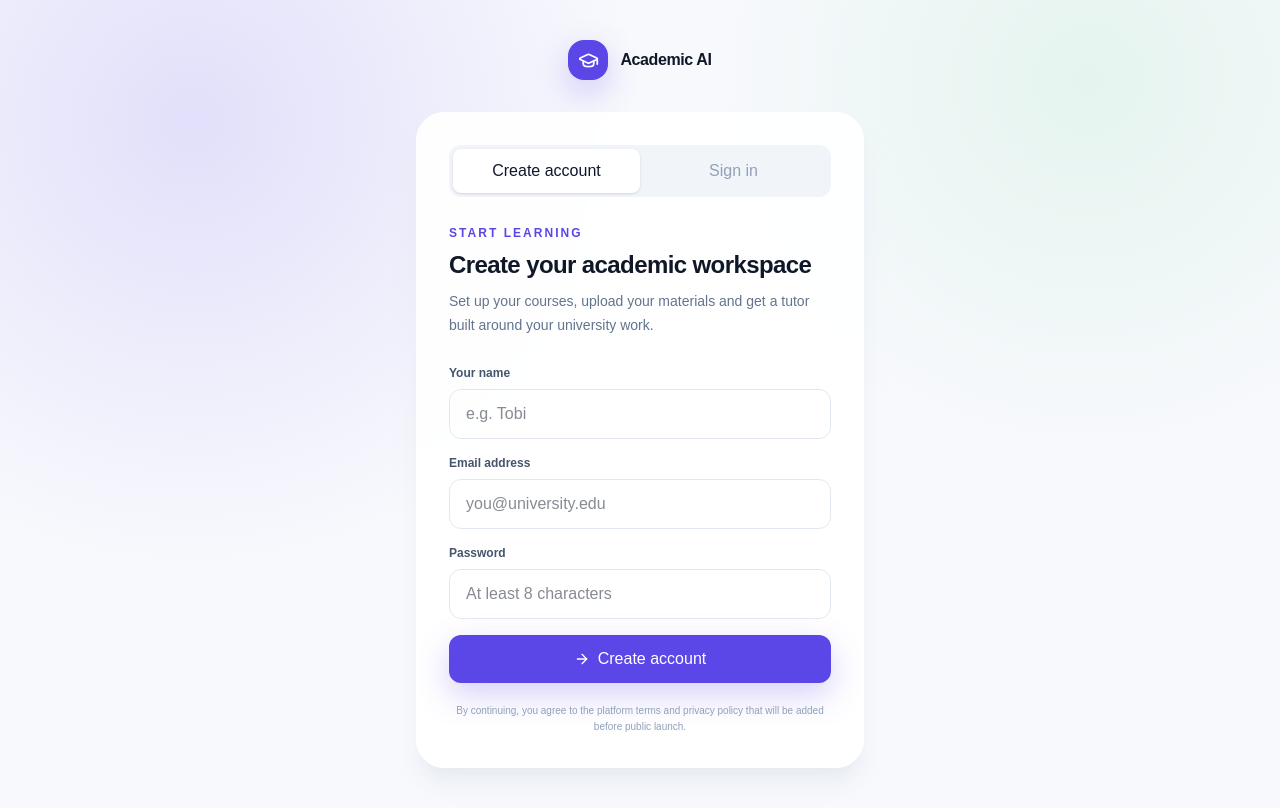
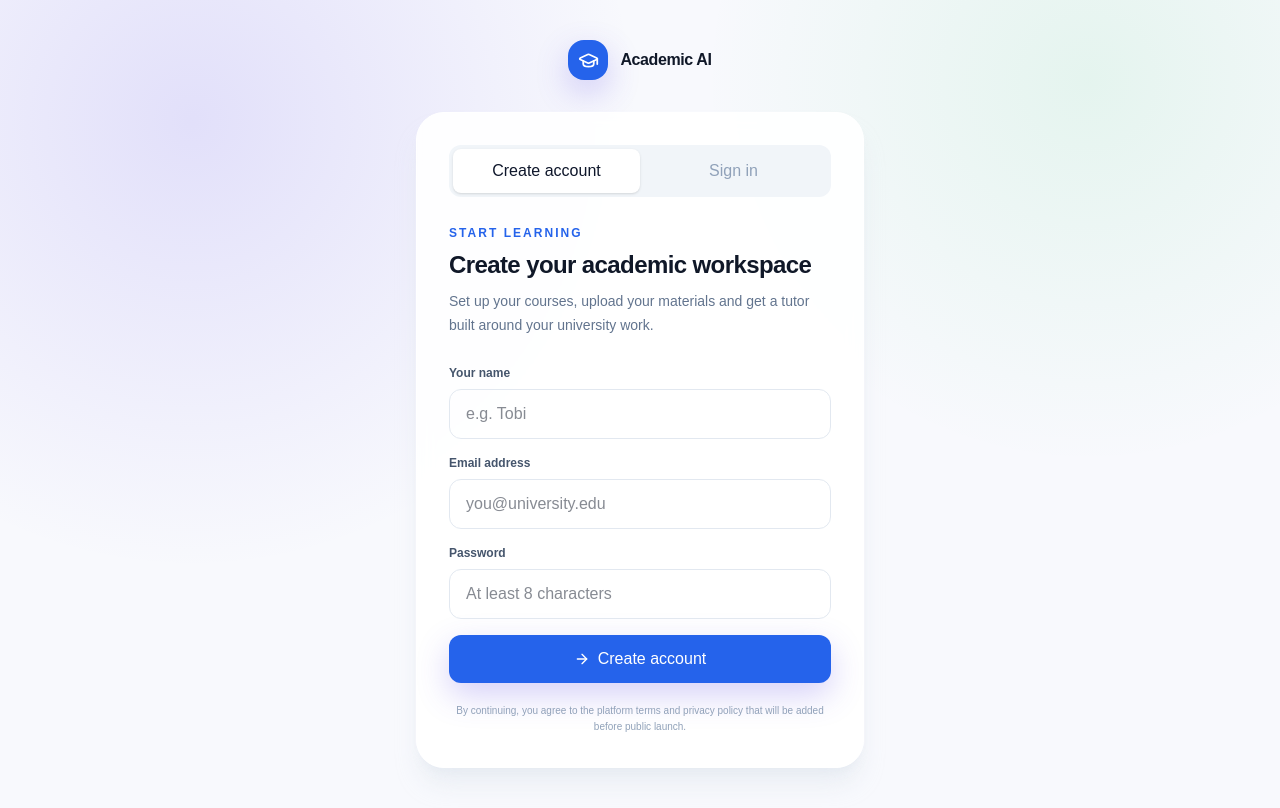
Before and after one commit to olaoluwabankole3-cmd/CHIDERA-What-God-has-ordained-, a Next.js app: page /auth in a window 1280 px wide. Built offline with nearby package versions, Linux system fonts and the light colour scheme.

Commit message:
Apply blue and black brand colors

```diff
--- a/src/app/auth/page.tsx
+++ b/src/app/auth/page.tsx
@@ -51,7 +51,7 @@ export default function AuthPage() {
     <main className="gradient-shell grid min-h-screen place-items-center px-5 py-10">
       <div className="w-full max-w-md">
         <Link href="/" className="mx-auto flex w-fit items-center gap-3 font-bold tracking-tight">
-          <span className="grid h-10 w-10 place-items-center rounded-2xl bg-[#5b46e8] text-white brand-shadow"><GraduationCap size={21}/></span>
+          <span className="grid h-10 w-10 place-items-center rounded-2xl bg-[#2563eb] text-white brand-shadow"><GraduationCap size={21}/></span>
           Academic AI
         </Link>
 
@@ -62,19 +62,19 @@ export default function AuthPage() {
           </div>
 
           <div className="mt-7">
-            <p className="text-xs font-bold uppercase tracking-[.17em] text-[#5b46e8]">{mode === "signup" ? "Start learning" : "Welcome back"}</p>
+            <p className="text-xs font-bold uppercase tracking-[.17em] text-[#2563eb]">{mode === "signup" ? "Start learning" : "Welcome back"}</p>
             <h1 className="mt-2 text-2xl font-black tracking-tight">{mode === "signup" ? "Create your academic workspace" : "Sign in to Academic AI"}</h1>
             <p className="mt-2 text-sm leading-6 text-slate-500">{mode === "signup" ? "Set up your courses, upload your materials and get a tutor built around your university work." : "Continue your courses and study sessions."}</p>
           </div>
 
           <form onSubmit={submit} className="mt-7 space-y-4">
             {mode === "signup" && (
-              <label className="block"><span className="mb-2 block text-xs font-bold text-slate-600">Your name</span><input required value={name} onChange={(e)=>setName(e.target.value)} placeholder="e.g. Tobi" className="w-full rounded-xl border border-slate-200 px-4 py-3 text-sm outline-none focus:border-[#7968ee]"/></label>
+              <label className="block"><span className="mb-2 block text-xs font-bold text-slate-600">Your name</span><input required value={name} onChange={(e)=>setName(e.target.value)} placeholder="e.g. Tobi" className="w-full rounded-xl border border-slate-200 px-4 py-3 text-sm outline-none focus:border-[#3b82f6]"/></label>
             )}
-            <label className="block"><span className="mb-2 block text-xs font-bold text-slate-600">Email address</span><input required type="email" value={email} onChange={(e)=>setEmail(e.target.value)} placeholder="you@university.edu" className="w-full rounded-xl border border-slate-200 px-4 py-3 text-sm outline-none focus:border-[#7968ee]"/></label>
-            <label className="block"><span className="mb-2 block text-xs font-bold text-slate-600">Password</span><input required minLength={8} type="password" value={password} onChange={(e)=>setPassword(e.target.value)} placeholder="At least 8 characters" className="w-full rounded-xl border border-slate-200 px-4 py-3 text-sm outline-none focus:border-[#7968ee]"/></label>
+            <label className="block"><span className="mb-2 block text-xs font-bold text-slate-600">Email address</span><input required type="email" value={email} onChange={(e)=>setEmail(e.target.value)} placeholder="you@university.edu" className="w-full rounded-xl border border-slate-200 px-4 py-3 text-sm outline-none focus:border-[#3b82f6]"/></label>
+            <label className="block"><span className="mb-2 block text-xs font-bold text-slate-600">Password</span><input required minLength={8} type="password" value={password} onChange={(e)=>setPassword(e.target.value)} placeholder="At least 8 characters" className="w-full rounded-xl border border-slate-200 px-4 py-3 text-sm outline-none focus:border-[#3b82f6]"/></label>
             {message && <p className="rounded-xl bg-amber-50 px-3 py-2.5 text-xs leading-5 text-amber-800">{message}</p>}
-            <button disabled={loading} className="flex w-full items-center justify-center gap-2 rounded-xl bg-[#5b46e8] px-5 py-3 text-sm font-bold text-white brand-shadow disabled:opacity-60">
+            <button disabled={loading} className="flex w-full items-center justify-center gap-2 rounded-xl bg-[#2563eb] px-5 py-3 text-sm font-bold text-white brand-shadow disabled:opacity-60">
               {loading ? <Loader2 size={16} className="animate-spin"/> : <ArrowRight size={16}/>} {mode === "signup" ? "Create account" : "Sign in"}
             </button>
           </form>
```
